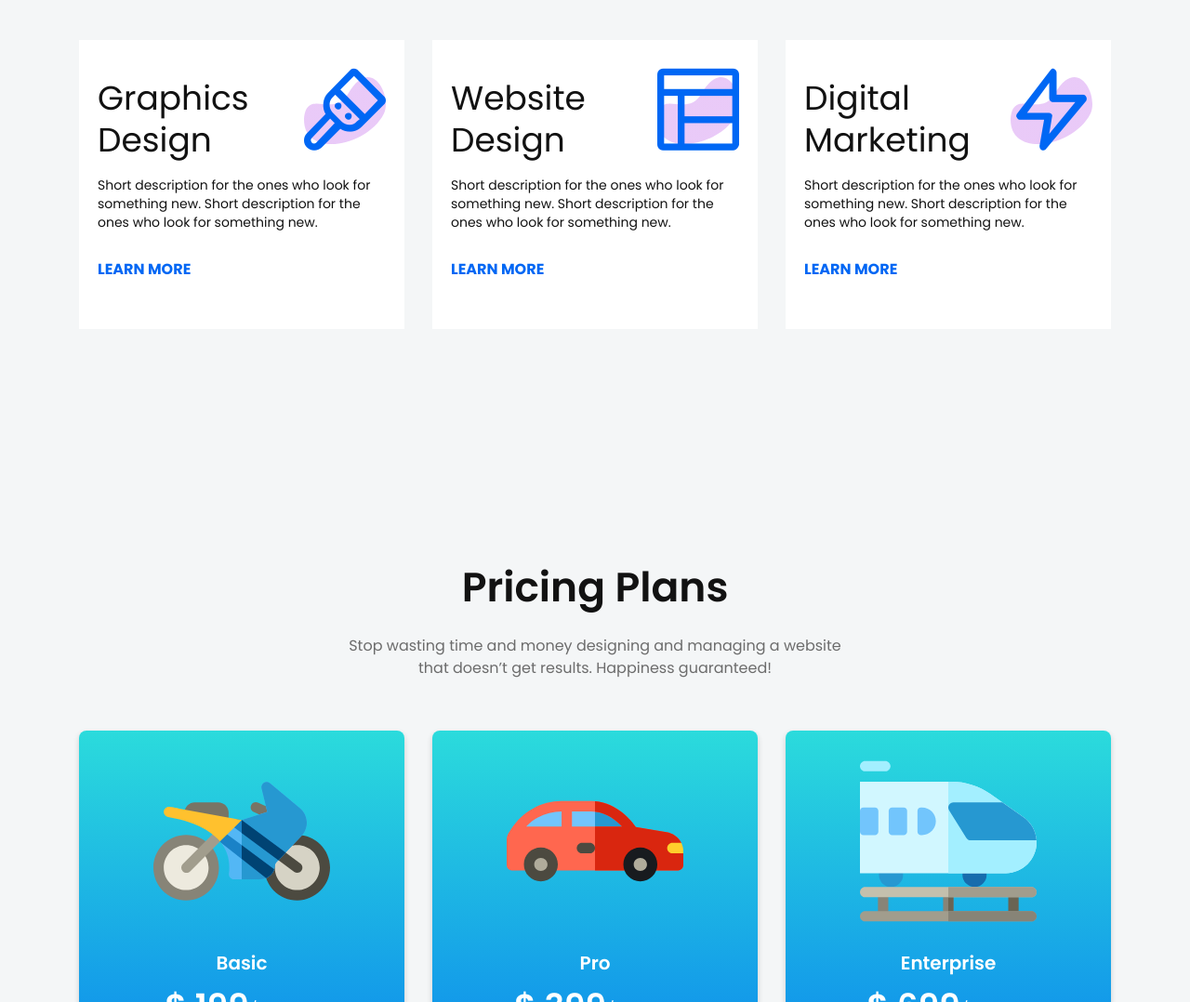
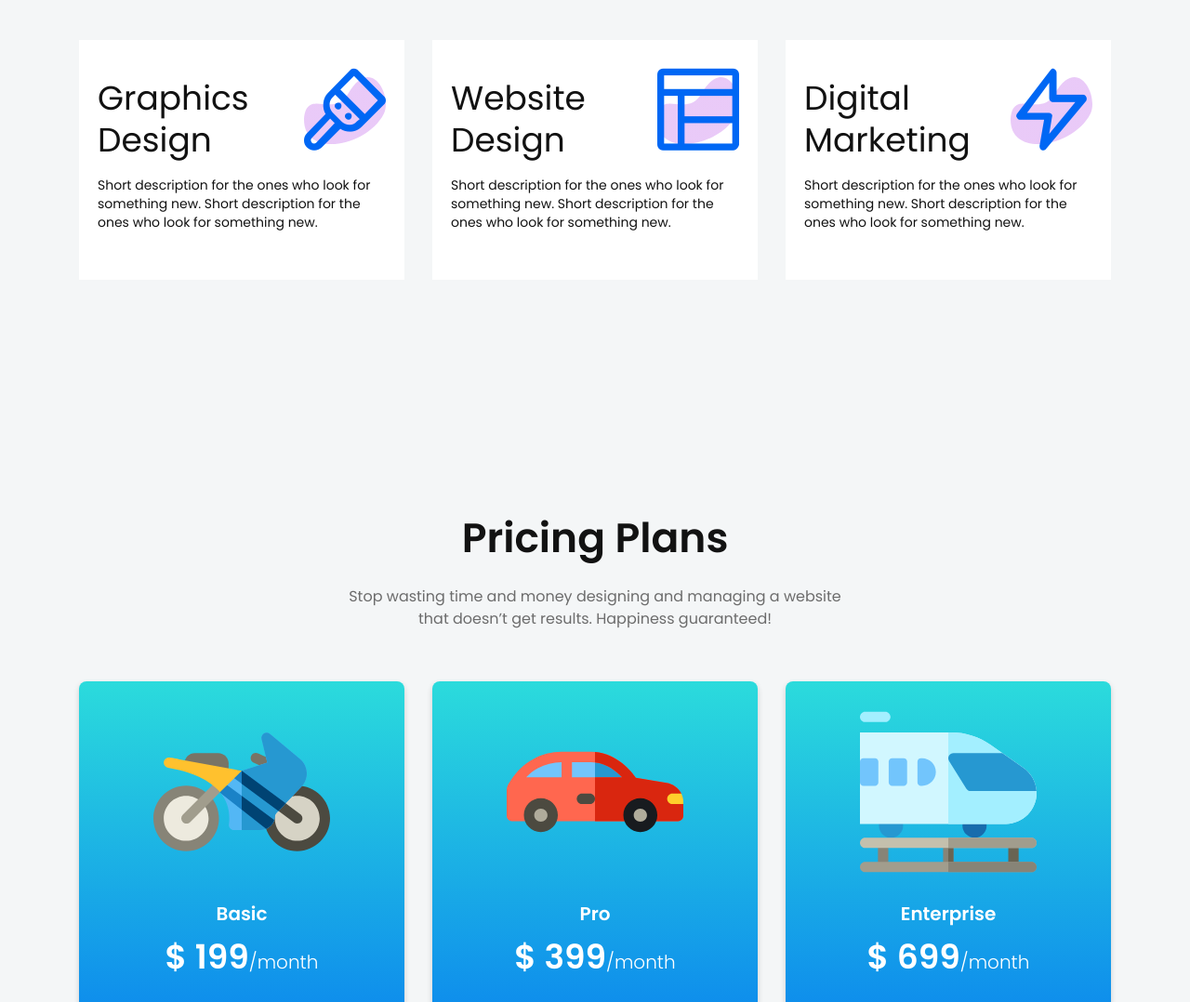
Before and after one commit to practicekaro/practicekaro.github.io, a plain HTML site: page index.html in a window 1280 px wide. Shown: the part 1032-2110 px from the top of the page at 93% size. Drawn offline with Linux system fonts and the light colour scheme.

Commit message:
Update index.html

```diff
--- a/index.html
+++ b/index.html
@@ -213,7 +213,7 @@
                         </div>
                         <div class="features-content">
                             <p class="text">Short description for the ones who look for something new. Short description for the ones who look for something new.</p>
-                            <a class="features-btn" href="#">LEARN MORE</a>
+
                         </div>
                     </div> <!-- single features -->
                 </div>
@@ -228,7 +228,7 @@
                         </div>
                         <div class="features-content">
                             <p class="text">Short description for the ones who look for something new. Short description for the ones who look for something new.</p>
-                            <a class="features-btn" href="#">LEARN MORE</a>
+
                         </div>
                     </div> <!-- single features -->
                 </div>
@@ -243,7 +243,7 @@
                         </div>
                         <div class="features-content">
                             <p class="text">Short description for the ones who look for something new. Short description for the ones who look for something new.</p>
-                            <a class="features-btn" href="#">LEARN MORE</a>
+
                         </div>
                     </div> <!-- single features -->
                 </div>
```
